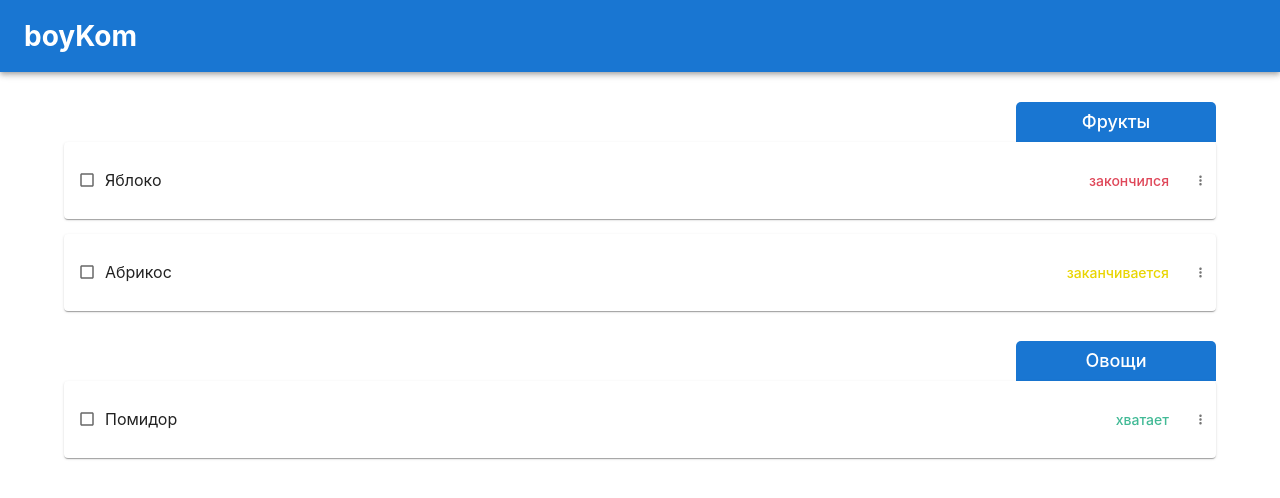
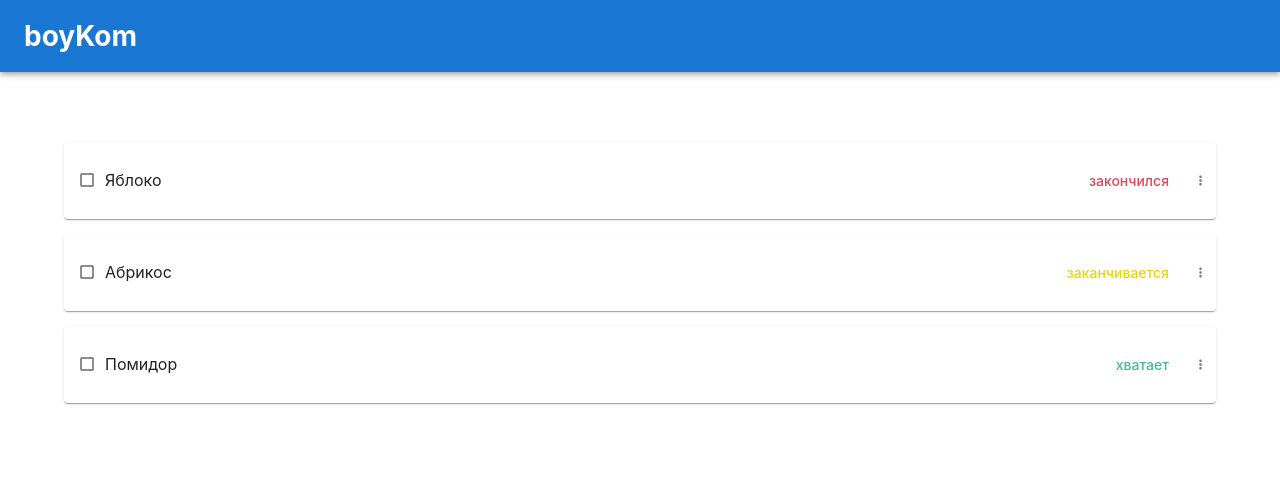
Before and after one commit to Agranom/boykom-web, a React (Create React App) app: page / in a window 1280 px wide. Shown: the top 498 px of the page. Built offline with nearby package versions, Linux system fonts and the light colour scheme.

Commit message:
- remove type

```diff
--- a/src/components/grocery/GroceriesList.module.scss
+++ b/src/components/grocery/GroceriesList.module.scss
@@ -25,9 +25,4 @@
       font-weight: 500;
     }
   }
-
-  &Item {
-
-  }
-
 }
--- a/src/components/grocery/GroceriesList.tsx
+++ b/src/components/grocery/GroceriesList.tsx
@@ -1,22 +1,16 @@
-import { uniqBy } from 'lodash';
 import React from 'react';
 import { IGroceryItem, IGroceryItem as GroceryItemModel } from '../../models/grocery-item';
-import { GroceryTypesTranslator } from '../../utils/grocery-types-translator';
 import GroceryItem from './GroceryItem';
-import styles from './GroceriesList.module.scss';
+import styles from './GroceriesList.module.scss'
 
-const GroceriesList: React.FC<{ data: GroceryItemModel[], onItemStatusChange: (item: Partial<IGroceryItem>) => void }> = ({ data, onItemStatusChange }) => {
-    const types = uniqBy(data, 'type').map(d => d.type);
+const GroceriesList: React.FC<{ data: GroceryItemModel[], onItemStatusChange: (item: Partial<IGroceryItem>) => void }> = ({
+                                                                                                                              data,
+                                                                                                                              onItemStatusChange,
+                                                                                                                          }) => {
     return (
-        <div>
-            {types.map((t) => (
-            <div key={t} className={styles.listGroup}>
-                <div className={styles.listGroupLabel}>
-                    <span>{GroceryTypesTranslator.toCategoryType(t)}</span>
-                </div>
-                {data.filter(i => i.type === t).map((i) => (<GroceryItem key={i.id} item={i} onItemChange={onItemStatusChange}/>))}
-            </div>
-            ))}
+        <div className={styles.listGroup}>
+            {data.map((i) => (
+                <GroceryItem key={i.id} item={i} onItemChange={onItemStatusChange}/>))}
         </div>
     );
 };
--- a/src/components/grocery/Grocery.tsx
+++ b/src/components/grocery/Grocery.tsx
@@ -1,26 +1,23 @@
 import { useState } from 'react';
-import { eGroceryItemPriority, eGroceryItemStatus, eGroceryType, IGroceryItem } from '../../models/grocery-item';
+import { eGroceryItemPriority, eGroceryItemStatus, IGroceryItem } from '../../models/grocery-item';
 import GroceriesList from './GroceriesList';
 
 const defaultData: IGroceryItem[] = [
     {
         id: '1',
         name: 'Яблоко',
-        type: eGroceryType.Fruit,
         status: eGroceryItemStatus.Undone,
         priority: eGroceryItemPriority.Major,
     },
     {
         id: '2',
         name: 'Абрикос',
-        type: eGroceryType.Fruit,
         status: eGroceryItemStatus.Undone,
         priority: eGroceryItemPriority.Medium,
     },
     {
         id: '3',
         name: 'Помидор',
-        type: eGroceryType.Vegetable,
         status: eGroceryItemStatus.Undone,
         priority: eGroceryItemPriority.Low,
     },
--- a/src/models/grocery-item.ts
+++ b/src/models/grocery-item.ts
@@ -30,7 +30,7 @@ export class GroceryItemDTO {
 export interface IGroceryItem {
     id: string;
     name: string;
-    type: eGroceryType;
+    // type: eGroceryType;
     status: eGroceryItemStatus;
     priority: eGroceryItemPriority;
 }
```
